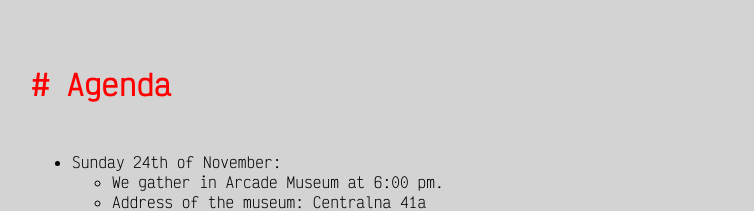
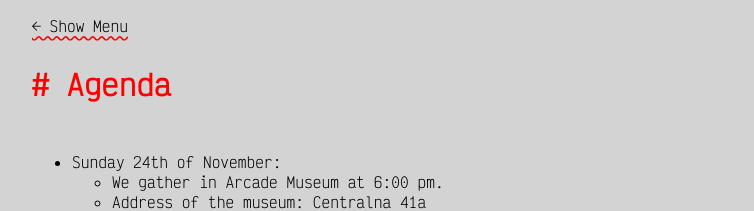
Before and after one commit to xfiveco/xfive-days-2019, a Jekyll site: the page built from agenda.md, in a window 1280 px wide. Shown: the top 211 px of the page, without its empty margins (0-754 px from the left). Built offline with Jekyll 4.4.1, drawn with Linux system fonts in a browser that asks for light colours.

Commit message:
Add (back) link to menu

```diff
--- a/_layouts/default.html
+++ b/_layouts/default.html
@@ -12,6 +12,7 @@
     <main class="page__content">
         {{ content }}
     </main>
+    <a class="back-link" href="{{ site.url }}">← Show Menu</a>
 </div>
 <footer class="main-footer">
     <p>Artur Kot 2019</p>
--- a/css/main.css
+++ b/css/main.css
@@ -3,3 +3,4 @@
 @import "modules/reset.css";
 @import "modules/page.css";
 @import "modules/main-footer.css";
+@import "modules/back-link.css";
--- /dev/null
+++ b/css/modules/back-link.css
@@ -0,0 +1,4 @@
+.back-link {
+	position: absolute;
+	top: 1rem;
+}
```
